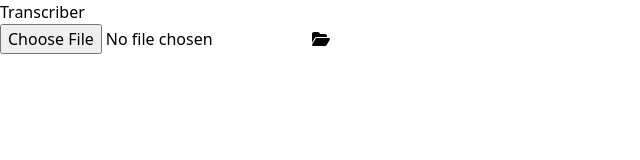
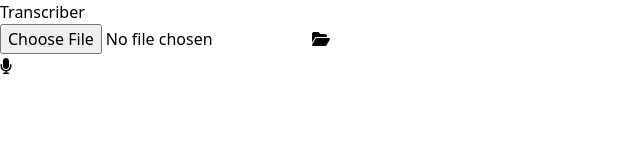
Before and after one commit to CleristonMP/audio-transcriber-app, a Next.js app in the folder transcriber-web/: page / in a window 1280 px wide. Shown: the top 160 px of the page, without its empty margins (0-640 px from the left). Built offline with nearby package versions, Linux system fonts and the light colour scheme.

Commit message:
AudioRecorder

```diff
--- a/transcriber-web/src/app/page.tsx
+++ b/transcriber-web/src/app/page.tsx
@@ -3,6 +3,7 @@ import React, { useEffect, useState } from "react";
 import AudioUploader from "@/components/AudioUploader";
 import { config } from '@fortawesome/fontawesome-svg-core';
 import '@fortawesome/fontawesome-svg-core/styles.css';
+import AudioRecorder from "@/components/AudioRecorder";
 
 // Evita a adição automática de CSS pelo Font Awesome
 config.autoAddCss = false;
@@ -26,15 +27,7 @@ export default function Home() {
         <AudioUploader />
 
         {/* Botão para o componente AudioRecorder */}
-        <button
-          className="p-4 bg-green-500 text-white rounded-full shadow-lg hover:bg-green-600 focus:outline-none"
-          onClick={() => {
-            // Lógica para abrir o componente AudioRecorder
-            console.log("Abrir AudioRecorder");
-          }}
-        >
-          <i className="fas fa-microphone text-2xl"></i>
-        </button>
+        <AudioRecorder />
       </div>
 
       {/* Botão para acessar transcrições salvas */}
--- /dev/null
+++ b/transcriber-web/src/components/AudioRecorder.tsx
@@ -0,0 +1,137 @@
+"use client";
+import React, { useState } from "react";
+import { useRouter } from "next/navigation";
+import { FontAwesomeIcon } from "@fortawesome/react-fontawesome";
+import { faMicrophone, faStop } from "@fortawesome/free-solid-svg-icons";
+
+const AudioRecorder: React.FC = () => {
+  const [isRecording, setIsRecording] = useState(false);
+  const [isLoading, setIsLoading] = useState(false);
+  const [mediaRecorder, setMediaRecorder] = useState<MediaRecorder | null>(
+    null
+  );
+  const [errorMessage, setErrorMessage] = useState<string | null>(null); // Estado para mensagens de erro
+  const router = useRouter();
+
+  const startRecording = async () => {
+    try {
+      setErrorMessage(null); // Limpa mensagens de erro anteriores
+      const stream = await navigator.mediaDevices.getUserMedia({ audio: true });
+      const recorder = new MediaRecorder(stream, { mimeType: "audio/webm" });
+      setMediaRecorder(recorder);
+
+      const chunks: Blob[] = []; // Array local para armazenar os chunks
+
+      recorder.ondataavailable = (event) => {
+        if (event.data.size > 0) {
+          chunks.push(event.data);
+        } else {
+          console.warn("Chunk de áudio vazio recebido.");
+        }
+      };
+
+      recorder.onstop = async () => {
+        // Aguarda um pequeno intervalo para garantir que todos os chunks sejam processados
+        await new Promise((resolve) => setTimeout(resolve, 500));
+
+        // Converte os chunks de áudio em um único Blob
+        const audioBlob = new Blob(chunks, { type: "audio/webm" });
+
+        if (audioBlob.size === 0) {
+          console.error("Erro: O arquivo de áudio está vazio.");
+          setErrorMessage("Erro: O arquivo de áudio está vazio. Tente gravar novamente.");
+          setIsLoading(false);
+          return;
+        }
+
+        // Envia o arquivo webm diretamente para o servidor
+        const formData = new FormData();
+        formData.append("audio", audioBlob);
+
+        try {
+          const response = await fetch(
+            "http://localhost:3000/api/transcriber/upload",
+            {
+              method: "POST",
+              body: formData,
+            }
+          );
+
+          if (response.ok) {
+            const data = await response.json();
+            const transcription = data.transcription;
+
+            // Redireciona para a tela de edição da transcrição
+            router.push(
+              `/transcription?text=${encodeURIComponent(transcription)}`
+            );
+          } else {
+            console.error("Erro ao processar o áudio:", response.statusText);
+            setErrorMessage(
+              "Erro ao processar o áudio. Por favor, tente novamente mais tarde."
+            );
+          }
+        } catch (error) {
+          console.error("Erro ao enviar o áudio:", error);
+          setErrorMessage(
+            "Erro ao enviar o áudio. Verifique sua conexão com a internet e tente novamente."
+          );
+        } finally {
+          setIsLoading(false);
+        }
+      };
+
+      recorder.start();
+      setIsRecording(true);
+    } catch (error) {
+      console.error("Erro ao acessar o microfone:", error);
+      setErrorMessage(
+        "Erro ao acessar o microfone. Verifique as permissões do navegador."
+      );
+    }
+  };
+
+  const stopRecording = () => {
+    if (mediaRecorder) {
+      mediaRecorder.stop();
+      setIsRecording(false);
+      setIsLoading(true);
+    }
+  };
+
+  return (
+    <div>
+      {isLoading ? (
+        <div className="flex flex-col items-center justify-center">
+          <div className="loader mb-4"></div>
+          <p className="text-gray-700">
+            Aguarde enquanto processamos o seu áudio...
+          </p>
+        </div>
+      ) : (
+        <>
+          {errorMessage && (
+            <div className="mb-4 p-4 bg-red-100 text-red-700 rounded">
+              {errorMessage}
+            </div>
+          )}
+          <button
+            className={`p-4 rounded-full shadow-lg focus:outline-none ${
+              isRecording
+                ? "bg-red-500 hover:bg-red-600"
+                : "bg-green-500 hover:bg-green-600"
+            }`}
+            onClick={isRecording ? stopRecording : startRecording}
+          >
+            <FontAwesomeIcon
+              icon={isRecording ? faStop : faMicrophone}
+              className="text-white text-2xl"
+            />
+          </button>
+        </>
+      )}
+    </div>
+  );
+};
+
+export default AudioRecorder;
```
